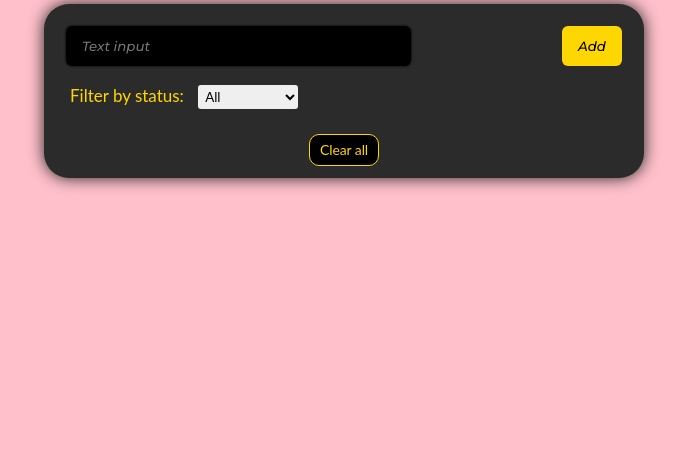
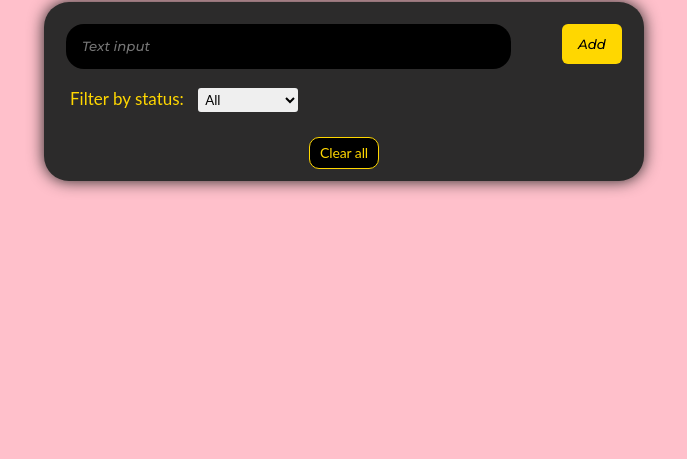
Before and after one commit to Muhiddin12/todo2, a plain HTML site: page index.html in a window 1280 px wide. Shown: the part 341-800 px from the top of the page, without its empty margins (296-983 px from the left). Drawn offline with nearby package versions, Linux system fonts and the light colour scheme.

Commit message:
add functions

```diff
--- a/scss/style.scss
+++ b/scss/style.scss
@@ -70,12 +70,12 @@ body {
   padding: 0 16px;
   background: black;
   // border: 1px solid #e5e9eb;
-  border-radius: 6px;
-  width: 345px;
-  height: 40px;
+  border-radius: 18px;
+  width: 445px;
+  height: 45px;
   color: gold;
   // border: 1px solid rgb(243, 239, 4);
-  box-shadow: 0 0 3px black;
+  // box-shadow: 0 0 3px black;
 }
 
 .add {
```
Also changed, not shown: css/style.css.
